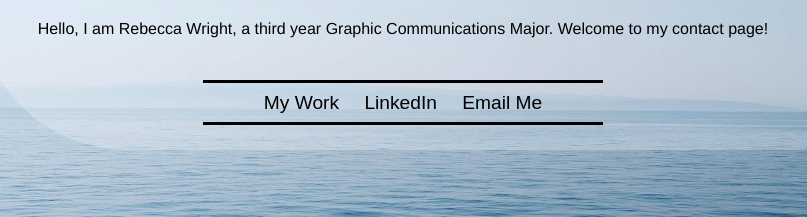
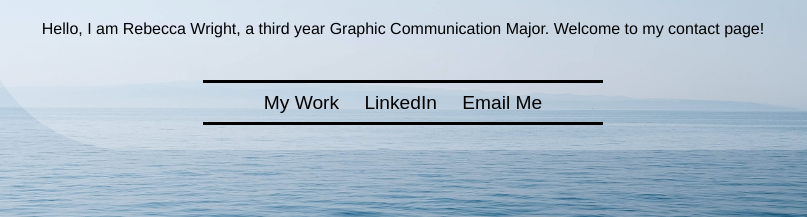
Before and after one commit to grc-rkwright/grc-rkwright.github.io, a plain HTML site: page index.html in a window 1280 px wide. Shown: the part 402-619 px from the top of the page, 237-1044 px from the left. Drawn offline with Linux system fonts and the light colour scheme; a web font is replaced by a local one.

Commit message:
Add files via upload

```diff
--- a/index.html
+++ b/index.html
@@ -16,7 +16,7 @@
 <div class="center">
     <img id="logo" src="images/RWLogo@2x.png" width="552" height="273" alt="Rebecca Wright's Logo">
 
-    <p> Hello, I am Rebecca Wright, a third year Graphic Communications Major. Welcome to my contact page! </p>
+    <p> Hello, I am Rebecca Wright, a third year Graphic Communication Major. Welcome to my contact page! </p>
 
      <nav>
         <ul>
```
